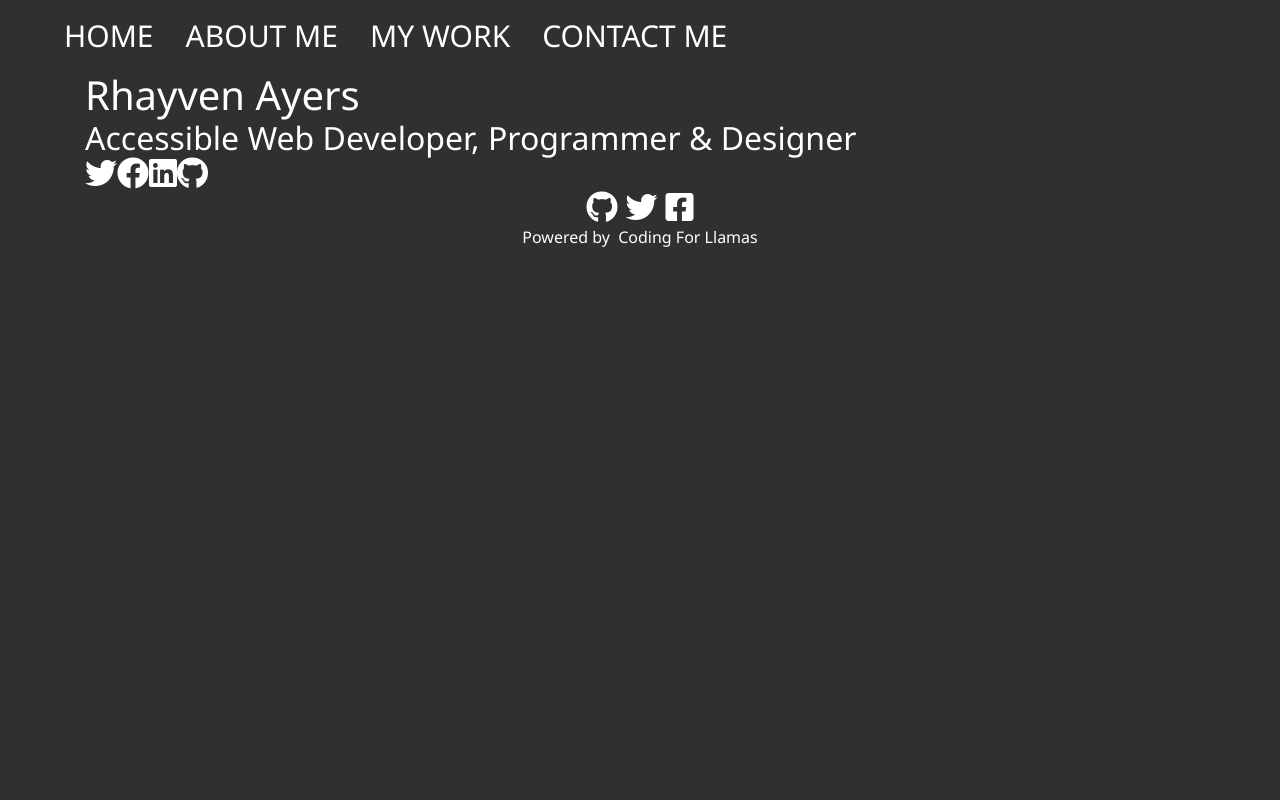
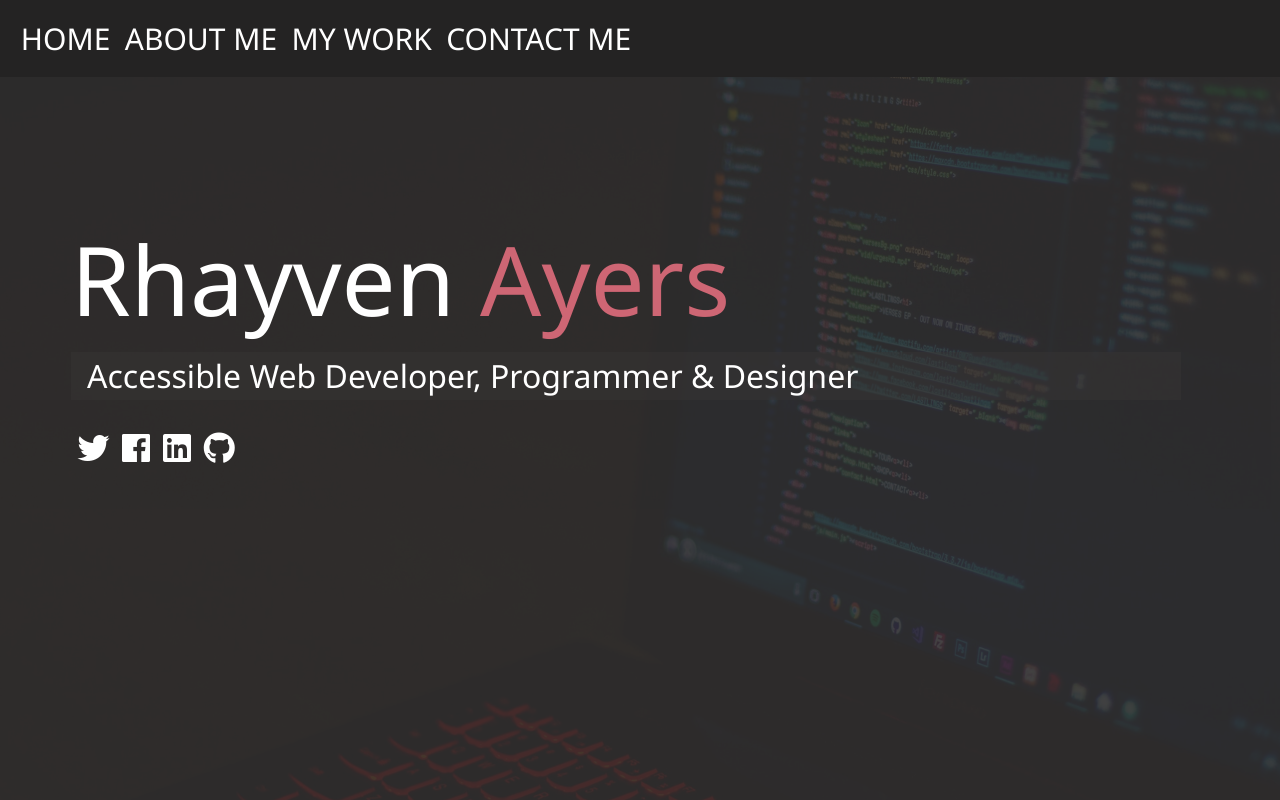
Before and after one commit to coding-for-llamas/CFL-Front, a React app: page / in a window 1280 px wide. Built offline with nearby package versions, Linux system fonts and the light colour scheme; a web font is replaced by a local one.

Commit message:
Styling changes

```diff
--- a/src/App.js
+++ b/src/App.js
@@ -3,7 +3,6 @@ import { Switch, Route, BrowserRouter as Router } from 'react-router-dom';
 import Navbar from './containers/Nav/Navbar';
 import AppTemplate from './components/App-Main';
 import FourOhFour from './containers/404';
-import Footer from './containers/Footer/Footer';
 
 const App = () => (
   <div id="App" className="App Site">
@@ -16,7 +15,6 @@ const App = () => (
         </Switch>
       </div>
     </Router>
-    <Footer />
   </div>
 );
 
--- a/src/containers/Homepage/Homepage.js
+++ b/src/containers/Homepage/Homepage.js
@@ -24,11 +24,13 @@ export class Homepage extends Component {
       <div className="page-content">
         {width >= 1004
           ? (
-            <div>
-              <h1>
-                Rhayven Ayers
+            <div className="homeHeader">
+              <h1 className="lg-heading">
+                Rhayven
+                {' '}
+                <span className="text-secondary">Ayers</span>
               </h1>
-              <h2>
+              <h2 className="sm-heading">
                 Accessible Web Developer, Programmer &amp; Designer
               </h2>
               <div className="icons">
--- a/src/containers/Nav/Navbar.js
+++ b/src/containers/Nav/Navbar.js
@@ -1,34 +1,20 @@
 import React from 'react';
 import { Link } from 'react-router-dom';
-import styled from 'styled-components';
 // import ButtonContainer from './Buttons/Button';
 // import ButtonToggler from './Buttons/ButtonToggler';
 
 const Navbar = () => (
-  <NavWrapper className="navbar navbar-expand-sm navbar-dark px-sm-5" role="navigation">
-    <div className="navbar-brand">
-      <Link to="/" className="nav-link">Home</Link>
-      <Link to="/about" className="nav-link">About Me</Link>
-      <Link to="/work" className="nav-link">My Work</Link>
-      <Link to="/contact" className="nav-link">Contact Me</Link>
+  <nav className="menu">
+    <div className="menu-branding">
+      <div className="portrait" role="img" aria-label="Small Web Developer Portrait" />
     </div>
-  </NavWrapper>
+    <div className="menu-nav">
+      <Link to="/" className="nav-item"><div className="nav-link">Home</div></Link>
+      <Link to="/about" className="nav-item"><div className="nav-link">About Me</div></Link>
+      <Link to="/work" className="nav-item"><div className="nav-link">My Work</div></Link>
+      <Link to="/contact" className="nav-item"><div className="nav-link">Contact Me</div></Link>
+    </div>
+  </nav>
 );
 
-const NavWrapper = styled.nav`
-  background: var(--mainBlue);
-  .nav-link {
-    color: var(--mainWhite) !important;
-    font-size: 1.3rem;
-    text-transform: capitalize;
-    text-align: left;
-    position: relative;
-    font-size: 30px;
-    text-transform: uppercase;
-    font-weight: 300;
-    text-decoration: none;
-    display: inline;
-  }
-`;
-
 export default Navbar;
--- a/static/css/_config.scss
+++ b/static/css/_config.scss
@@ -1,7 +1,7 @@
 $primary-color: #312f2f;
 $secondary-color: #ce6674;
 $show-home-image: true;
-$home-image: url(/public/img/background.jpg);
+$home-image: url(../img/background.jpg);
 $background-opacity: 0.9;
 
 @mixin easeOut {
--- a/static/css/_menu.scss
+++ b/static/css/_menu.scss
@@ -12,6 +12,7 @@
             text-align: left;
             list-style-type: none;
             padding: 1rem .3rem;
+            text-decoration: none;
 
             &.current>a {
                 color: $secondary-color;
@@ -20,11 +21,11 @@
 
         .nav-link {
             position: relative;
+            padding: 0 .3rem 0 0 !important;
             font-size: 30px;
             text-transform: uppercase;
             font-weight: 300;
             color: set-text-color($primary-color);
-            text-decoration: none;
 
             &:hover {
                 color: $secondary-color;
@@ -153,7 +154,6 @@
             position: relative;
             font-size: 30px;
             text-transform: uppercase;
-            // padding: 1rem 0;
             font-weight: 300;
             color: set-text-color($primary-color);
             text-decoration: none;
--- a/static/css/main.scss
+++ b/static/css/main.scss
@@ -15,6 +15,11 @@ body {
     line-height: 1.5;
 }
 
+.container {
+    margin-left: 3.5rem;
+    margin-top: 9rem;
+}
+
 // Headings
 h1,
 h2,
@@ -27,8 +32,9 @@ h3 {
     }
 
     &.sm-heading {
+        margin-top: 1rem;
         margin-bottom: 2rem;
-        padding: 0.2rem 1rem;
+        padding: 0.3rem 1rem !important;
         background: rgba(lighten($primary-color, 2), 0.5);
     }
 }
@@ -47,20 +53,11 @@ a {
     }
 }
 
-header {
-    position: fixed;
-    z-index: 2;
-    width: 100%;
+.text-secondary {
+    color: $secondary-color !important;
 }
 
-.text-secondary {
-    color: $secondary-color;
-}
-
-main {
-    padding: 4rem; // height: 100%;
-    min-height: calc(100vh - 60px);
-
+.siteContent {
     .icons {
         margin-top: 1rem;
 
```
Also changed, not shown: src/index.ejs, static/img/background.jpg (added).
